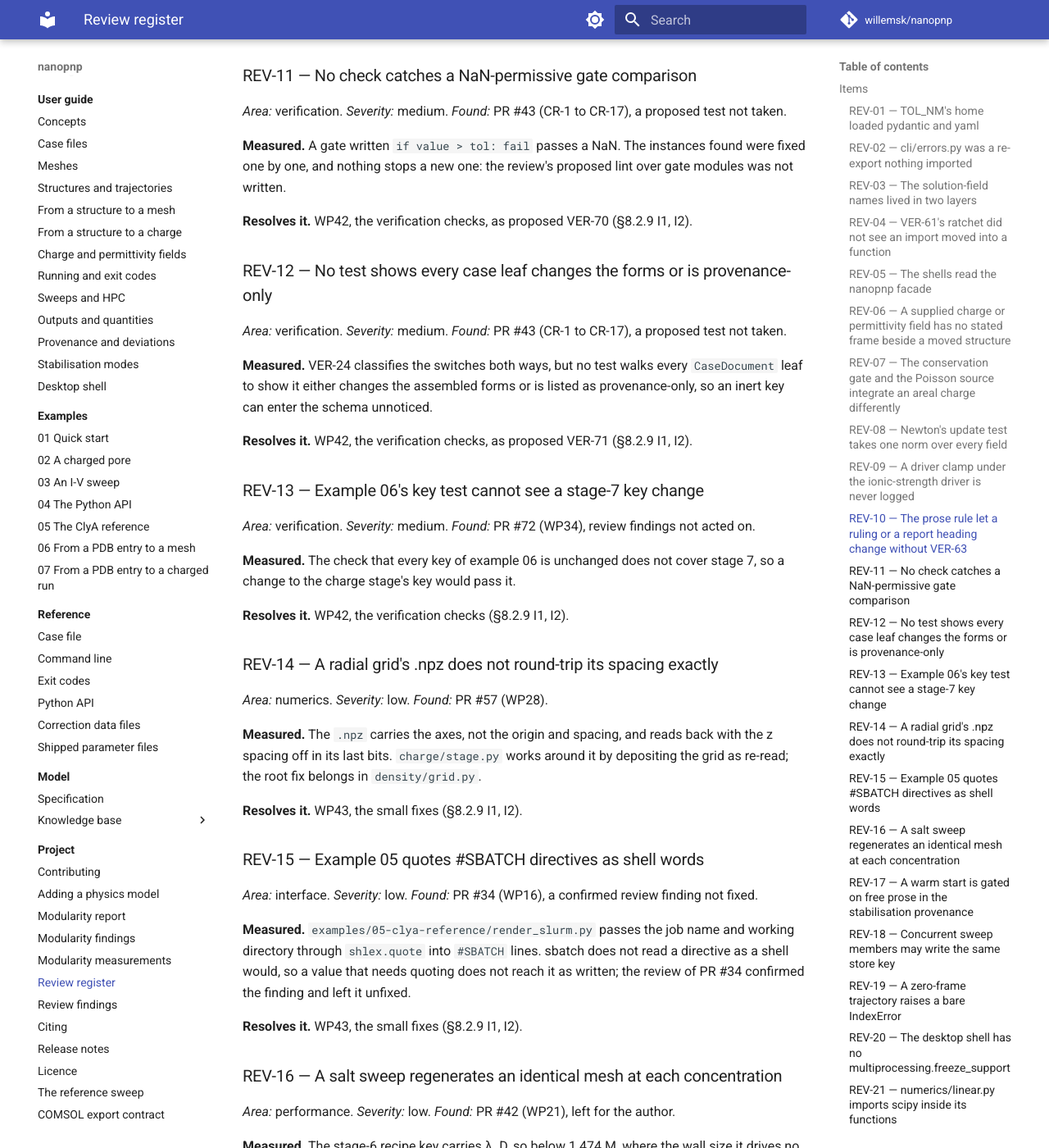
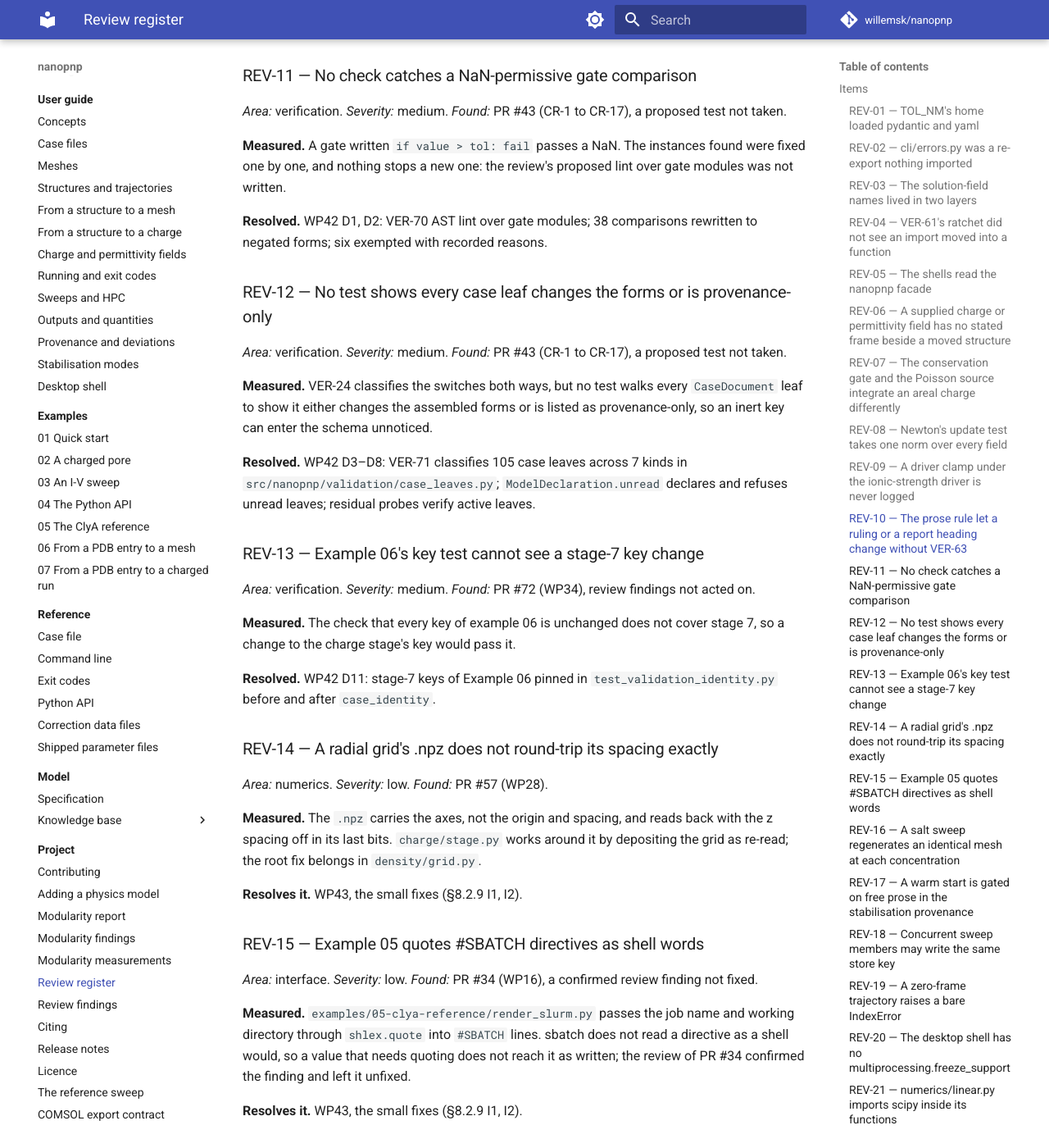
Before and after one commit to willemsk/nanopnp, an MkDocs documentation site: the page built from docs/project/review-items.md, in a window 1280 px wide and 1400 px high, scrolled down 3391 px. Shown: the whole window at 82% size. Built offline with MkDocs 1.6.1 and Material for MkDocs 9.7.7, drawn with Linux system fonts in a browser that asks for light colours; comment, search, counter and statistics services are not loaded; some of the changed text lies outside the part shown.

Commit message:
docs: record WP42 closeout and 0.5.0-alpha.8 changelog (REV-11, REV-12, REV-13, REV-23, REV-29, REV-34, REV-42, REV-44, REV-48, REV-66, REV-73)

```diff
--- a/docs/project/review-items.md
+++ b/docs/project/review-items.md
@@ -134,7 +134,7 @@ taken.
 **Measured.** A gate written `if value > tol: fail` passes a NaN. The instances found were fixed one
 by one, and nothing stops a new one: the review's proposed lint over gate modules was not written.
 
-**Resolves it.** WP42, the verification checks, as proposed VER-70 (§8.2.9 I1, I2).
+**Resolved.** WP42 D1, D2: VER-70 AST lint over gate modules; 38 comparisons rewritten to negated forms; six exempted with recorded reasons.
 
 ### REV-12 — No test shows every case leaf changes the forms or is provenance-only
 
@@ -145,7 +145,7 @@ taken.
 to show it either changes the assembled forms or is listed as provenance-only, so an inert key can
 enter the schema unnoticed.
 
-**Resolves it.** WP42, the verification checks, as proposed VER-71 (§8.2.9 I1, I2).
+**Resolved.** WP42 D3–D8: VER-71 classifies 105 case leaves across 7 kinds in `src/nanopnp/validation/case_leaves.py`; `ModelDeclaration.unread` declares and refuses unread leaves; residual probes verify active leaves.
 
 ### REV-13 — Example 06's key test cannot see a stage-7 key change
 
@@ -154,7 +154,7 @@ enter the schema unnoticed.
 **Measured.** The check that every key of example 06 is unchanged does not cover stage 7, so a
 change to the charge stage's key would pass it.
 
-**Resolves it.** WP42, the verification checks (§8.2.9 I1, I2).
+**Resolved.** WP42 D11: stage-7 keys of Example 06 pinned in `test_validation_identity.py` before and after `case_identity`.
 
 ### REV-14 — A radial grid's .npz does not round-trip its spacing exactly
 
@@ -251,7 +251,7 @@ array, against `CLAUDE.md`'s f-string rule, because one pass is what keeps the w
 **Measured.** `tests/tier1/test_corrections.py` asserts the monotonic rise of the ratio with ranges
 that fit both ions, not per-ion bounds.
 
-**Resolves it.** WP42, the verification checks (§8.2.9 I1, I2).
+**Resolved.** WP42 D12: per-ion Einstein ratios (Na⁺ and Cl⁻) pinned within 1e-3 in `test_corrections.py`.
 
 ### REV-24 — Sampler construction may still be duplicated
 
@@ -308,7 +308,7 @@ walk (open question 1 of the [WP38 plan](../plans/wp38-io-split.md)).
 
 **Measured.** Four Tier-1 modules each define the same cylindrical-pore fixture.
 
-**Resolves it.** WP42, the verification checks (§8.2.9 I1, I2).
+**Resolved.** WP42 D13: consolidated `cylindrical_pore_case` fixture in `tests/conftest.py` across Tier-1 test modules.
 
 ### REV-30 — The viewer's scene is written twice
 
@@ -350,7 +350,7 @@ GridDataFormats imports, which holds only at the extra's floor, 1.2, and above.
 **Measured.** `FROZEN_CASE`, `as_yaml` and the D10 figures are copied between the Tier-2 and Tier-3
 VAL-05 files.
 
-**Resolves it.** WP42, the verification checks (§8.2.9 I1, I2).
+**Resolved.** WP42 D13: `VAL05_FROZEN_CASE` template, `as_yaml`, `reference_triangles` and `d10_figures` fixtures in `tests/conftest.py`.
 
 ### REV-35 — _second_crossings loops in Python
 
@@ -419,7 +419,7 @@ no later owner.
 **Measured.** The `pnp` model accepts `variable_density` and `inertia` as given, though without flow
 they do nothing.
 
-**Resolves it.** WP42, the verification checks, beside the case-leaf check that would find it. Refusing the keys is a narrowing, so the schema takes `nanopnp/case/v0.5` (§8.2.9 I2; §8.2.7 G6).
+**Resolved.** WP42 D5: `pnp` model restricts `variable_density` and `inertia` switch sets to `(False,)`; schema moves to `nanopnp/case/v0.5`.
 
 ### REV-43 — chain_characters duplicates the export's mapping
 
@@ -435,7 +435,7 @@ they do nothing.
 
 **Measured.** `test_stern_layer.py`'s generated-slab clause re-solves the slab it already drew.
 
-**Resolves it.** WP42, the verification checks (§8.2.9 I1, I2).
+**Resolved.** WP42 D13: `drawn_slab` module-scoped fixture in `tests/tier2/test_stern_layer.py`.
 
 ### REV-45 — The derived χ field has no export
 
@@ -470,7 +470,7 @@ PR and the plan's Outcomes.
 **Measured.** `test_exclusion_2wcd_walk.py` copies constants from `test_exclusion_2wcd.py`, which
 can drift apart.
 
-**Resolves it.** WP42, the verification checks (§8.2.9 I1, I2).
+**Resolved.** WP42 D13: consolidated `exclusion_2wcd` fixture in `tests/conftest.py`.
 
 ### REV-49 — AXISYMMETRIC is replaced repeatedly
 
@@ -640,8 +640,7 @@ that solves no velocity or pressure. Before WP38 it was refused naming `pb honou
 false only (PHY-21)`, the real mistake, which now surfaces only once the element pair is changed.
 The document is refused either way; only the first diagnostic misleads (QR-12).
 
-**Open.** Gating the load-time inf-sup check on the model declaring a flow field would let
-`load_case` accept a document it refuses today, which changes D8's reading. The author rules.
+**Resolved.** WP42 D8: `check_document` gates the inf-sup check on `numerics.elements.u` not in the model's `unread` set and `physics.flow` true.
 
 ### REV-67 — Public registration functions for backend registries (MOD-11)
 
@@ -719,3 +718,11 @@ sites in `physics/models.py`, not their callers.
 
 **Open.** For the author: whether the charge object carries its own source term (one argument,
 the rule inside it), a change to the model interface outside WP41's scope.
+
+### REV-73 — Cross-leaf inertness is not checked
+
+*Area:* physics. *Severity:* low. *Found:* PR #85 (WP42).
+
+**Measured.** VER-71 probes single leaves from each model's base, but does not probe leaves rendered inert by another leaf's value (such as `variable_density` beside a `none` density correction, `dielectric_gradient_forces` beside no permittivity concentration fit, or wall distance with every wall part off).
+
+**Open.** Phase 5 (§8.2.9 I3).
```
Also changed, not shown: CHANGELOG.md (+49 -0 lines), docs/plans/current.md (+8 -10 lines), docs/plans/phase-4-polish-and-user-testing.md (+2 -2 lines), docs/project/physics-models.md (+15 -0 lines), docs/project/review-findings.md (+11 -10 lines).
